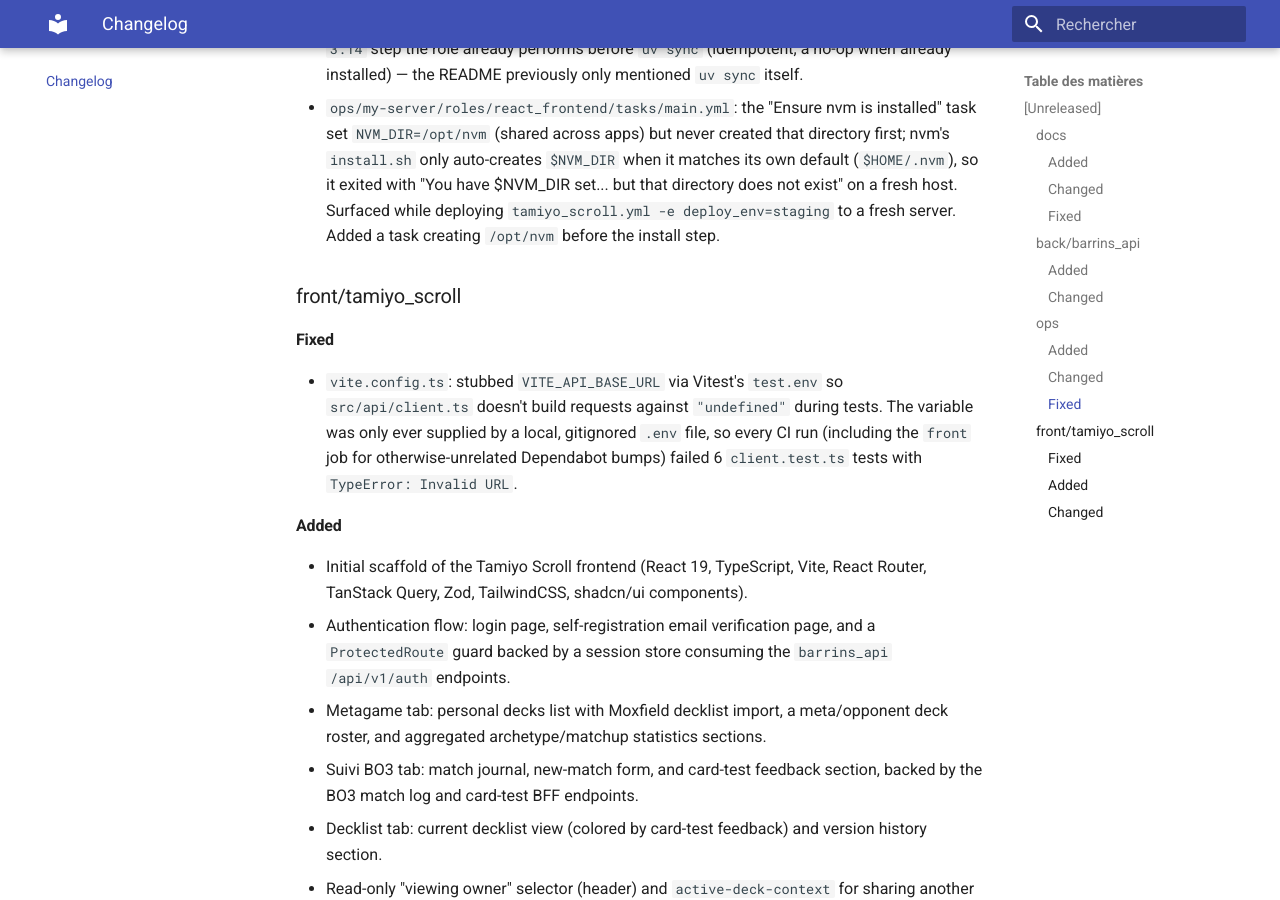
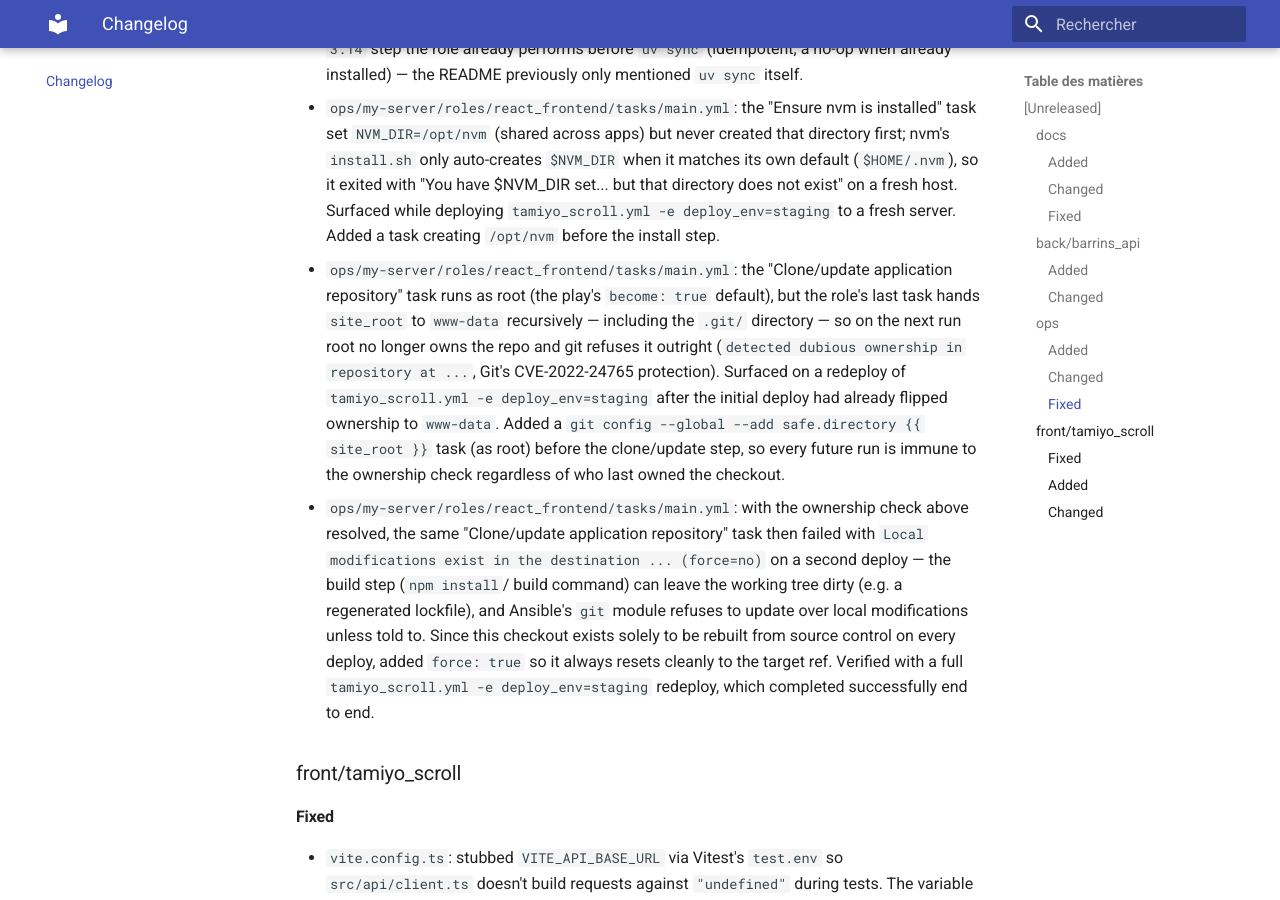
Before and after one commit to Spigushe/barrins-project, an MkDocs documentation site: the page built from docs/content/CHANGELOG.md, in a window 1280 px wide and 900 px high, scrolled down 8409 px. Built offline with MkDocs 1.6.1 and Material for MkDocs 9.7.7, drawn with Linux system fonts in a browser that asks for light colours.

Commit message:
fix(ops): resolve git ownership issues in react_frontend role and ensure clean deploys

```diff
--- a/docs/content/CHANGELOG.md
+++ b/docs/content/CHANGELOG.md
@@ -405,6 +405,28 @@ sub-repos with actual changes appear in a given release.
   directory does not exist" on a fresh host. Surfaced while deploying
   `tamiyo_scroll.yml -e deploy_env=staging` to a fresh server. Added a
   task creating `/opt/nvm` before the install step.
+- `ops/my-server/roles/react_frontend/tasks/main.yml`: the "Clone/update
+  application repository" task runs as root (the play's `become: true`
+  default), but the role's last task hands `site_root` to `www-data`
+  recursively — including the `.git/` directory — so on the next run root
+  no longer owns the repo and git refuses it outright (`detected dubious
+  ownership in repository at ...`, Git's CVE-2022-24765 protection).
+  Surfaced on a redeploy of `tamiyo_scroll.yml -e deploy_env=staging`
+  after the initial deploy had already flipped ownership to `www-data`.
+  Added a `git config --global --add safe.directory {{ site_root }}` task
+  (as root) before the clone/update step, so every future run is immune
+  to the ownership check regardless of who last owned the checkout.
+- `ops/my-server/roles/react_frontend/tasks/main.yml`: with the ownership
+  check above resolved, the same "Clone/update application repository"
+  task then failed with `Local modifications exist in the destination
+  ... (force=no)` on a second deploy — the build step (`npm install`/
+  build command) can leave the working tree dirty (e.g. a regenerated
+  lockfile), and Ansible's `git` module refuses to update over local
+  modifications unless told to. Since this checkout exists solely to be
+  rebuilt from source control on every deploy, added `force: true` so it
+  always resets cleanly to the target ref. Verified with a full
+  `tamiyo_scroll.yml -e deploy_env=staging` redeploy, which completed
+  successfully end to end.
 
 ### front/tamiyo_scroll
 
```
Also changed, not shown: 1 other file.
